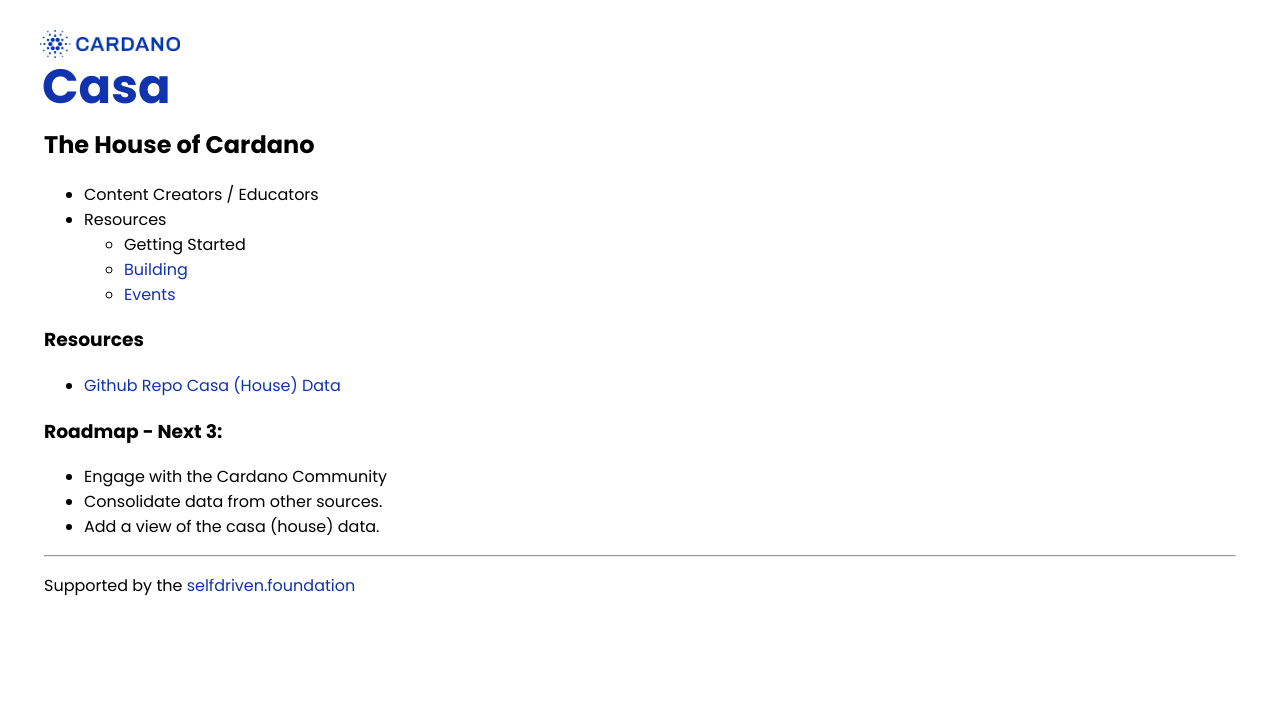
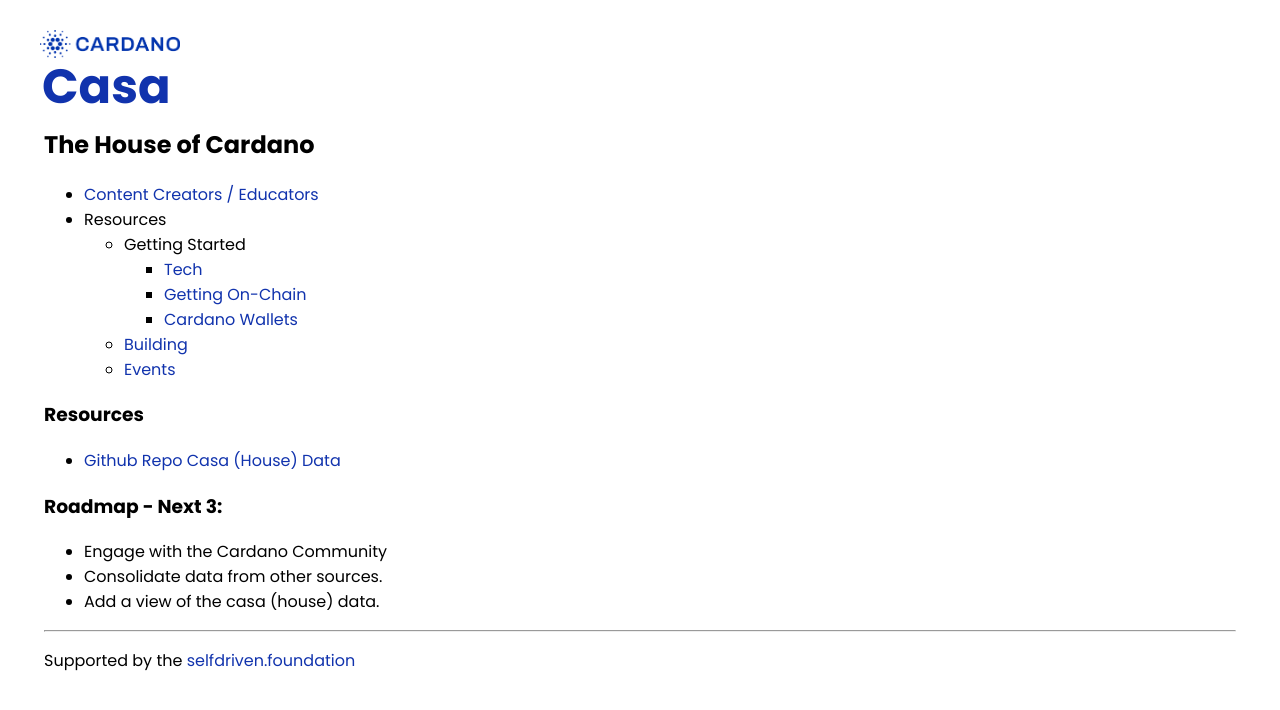
Before and after one commit to selfdriven-octo/cardano-casa, a Jekyll site: the page built from docs/index.md, in a window 1280 px wide. Shown: the top 710 px of the page. Built offline with Jekyll 4.4.1, drawn with Linux system fonts in a browser that asks for light colours.

Commit message:
Update index.md

```diff
--- a/docs/index.md
+++ b/docs/index.md
@@ -5,9 +5,12 @@ title: Home
 
 ## The House of Cardano
 
-- Content Creators / Educators
+- [Content Creators / Educators](https://www.cardano.build/#yt)
 - Resources
     - Getting Started
+        - [Tech](https://www.cardano.build/#new-to-cardano)
+        - [Getting On-Chain](https://www.selfdriven.support/guides/getting-on-chain/)
+        - [Cardano Wallets](https://cardanowallets.io)
     - [Building](https://cardano.build)
     - [Events](https://cardano.events)
 
```
